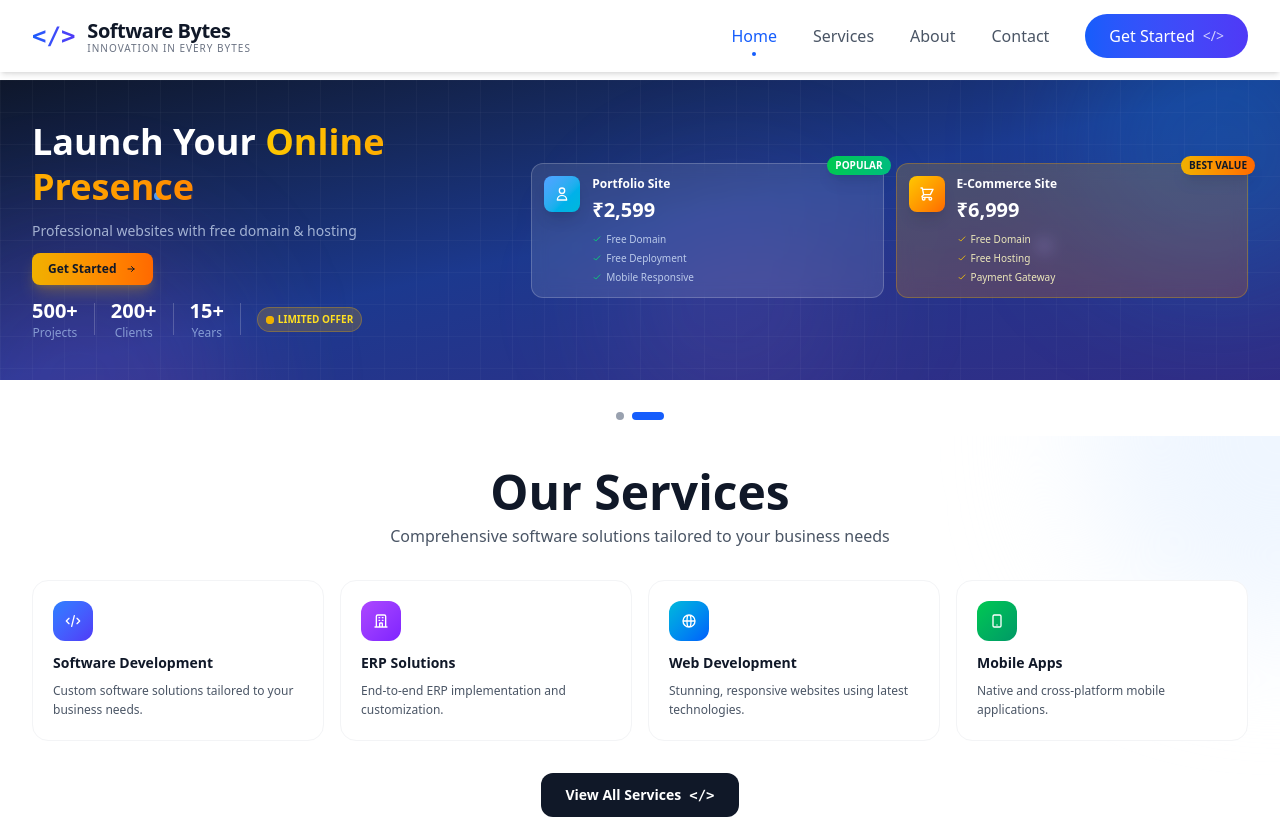
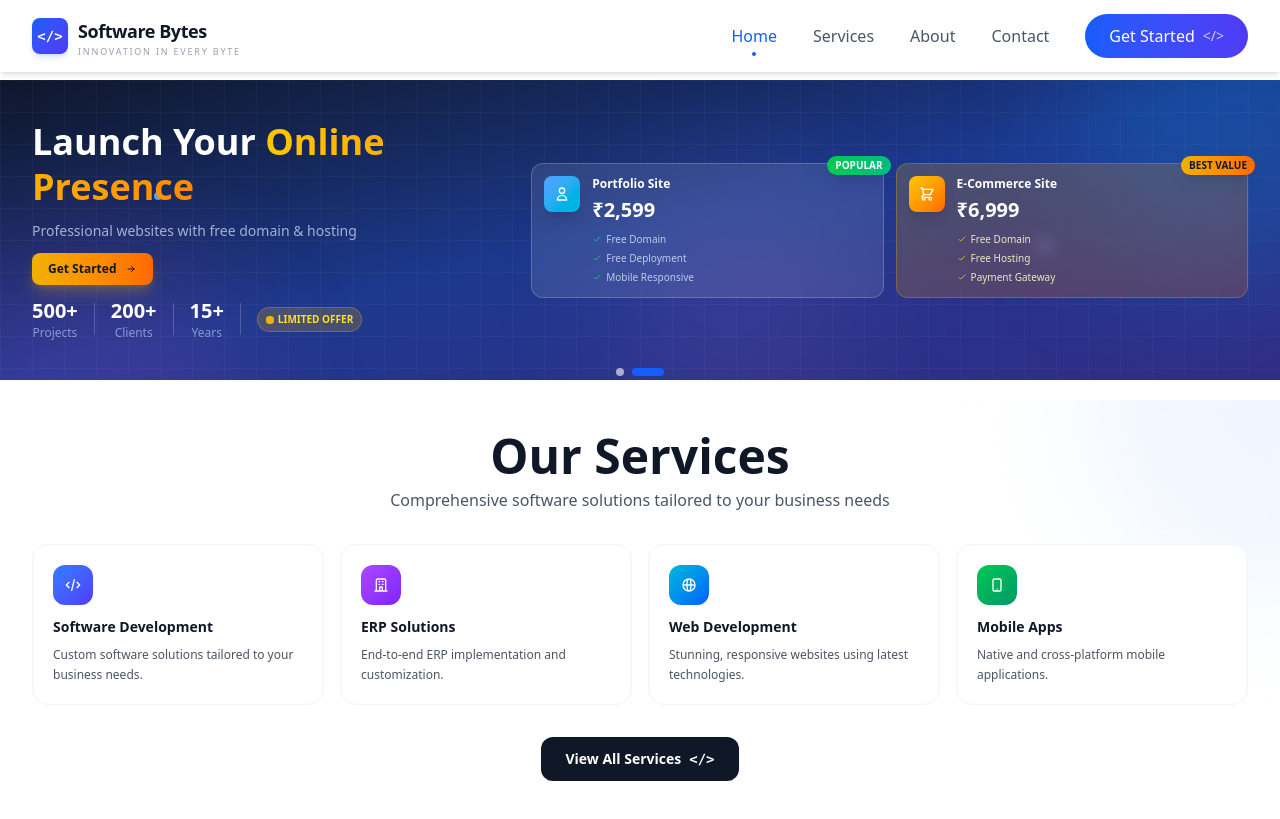
Before and after one commit to nadwivedi/softwarebytes, a React app in the folder frontend/: page / in a window 1280 px wide. Shown: the top 819 px of the page. Built offline with nearby package versions, Linux system fonts and the light colour scheme; the HTML template or start-up script is replaced by a standard one.

Commit message:
imrpove ui

```diff
--- a/frontend/src/components/HeroSlider.jsx
+++ b/frontend/src/components/HeroSlider.jsx
@@ -482,25 +482,15 @@ const HeroSlider = () => {
       </div>
 
       {/* Slide Indicators */}
-      <div className="absolute bottom-4 left-1/2 -translate-x-1/2 flex gap-2 z-10">
+      <div className="absolute bottom-6 left-1/2 -translate-x-1/2 flex gap-2 z-10">
         <button
           onClick={() => setCurrentSlide(0)}
-          className={`h-2 rounded-full transition-all duration-300 ${currentSlide === 0 ? 'w-8 bg-blue-600' : 'w-2 bg-gray-400 hover:bg-gray-500'}`}
+          className={`h-2 rounded-full transition-all duration-300 ${currentSlide === 0 ? 'w-8 bg-blue-600' : 'w-2 bg-white/60 hover:bg-white/80'}`}
         />
         <button
           onClick={() => setCurrentSlide(1)}
-          className={`h-2 rounded-full transition-all duration-300 ${currentSlide === 1 ? 'w-8 bg-blue-600' : 'w-2 bg-gray-400 hover:bg-gray-500'}`}
+          className={`h-2 rounded-full transition-all duration-300 ${currentSlide === 1 ? 'w-8 bg-blue-600' : 'w-2 bg-white/60 hover:bg-white/80'}`}
         />
-      </div>
-
-      {/* Bottom curve */}
-      <div className="mt-0">
-        <svg viewBox="0 0 1440 40" className="w-full h-auto" preserveAspectRatio="none">
-          <path
-            fill="#ffffff"
-            d="M0,20 C360,40 720,0 1080,20 C1260,30 1380,25 1440,20 L1440,40 L0,40 Z"
-          ></path>
-        </svg>
       </div>
     </section>
   );
--- a/frontend/src/components/Navbar.jsx
+++ b/frontend/src/components/Navbar.jsx
@@ -29,15 +29,15 @@ const Navbar = () => {
     }`}>
       <div className="max-w-7xl mx-auto px-4 sm:px-6 lg:px-8">
         <div className="flex justify-between items-center h-18 py-4">
-          <Link to="/" className="flex items-center space-x-3 group">
-            <div className="relative">
-              <span className="text-2xl font-mono font-bold bg-gradient-to-r from-blue-600 to-indigo-600 bg-clip-text text-transparent group-hover:from-indigo-600 group-hover:to-blue-600 transition-all duration-500">
+          <Link to="/" className="flex items-center gap-2.5 group">
+            <div className="relative w-9 h-9 bg-gradient-to-br from-blue-600 to-indigo-600 rounded-lg flex items-center justify-center group-hover:from-indigo-600 group-hover:to-blue-600 transition-all duration-500 shadow-md shadow-blue-500/20">
+              <span className="text-sm font-mono font-bold text-white">
                 &lt;/&gt;
               </span>
             </div>
-            <div className="flex flex-col">
-              <span className="text-xl font-bold text-gray-900 tracking-tight">Software Bytes</span>
-              <span className="text-[10px] text-gray-500 tracking-widest uppercase -mt-1">Innovation in every bytes</span>
+            <div className="flex flex-col leading-none">
+              <span className="text-lg font-bold text-gray-900 tracking-tight">Software Bytes</span>
+              <span className="text-[9px] text-gray-400 tracking-[0.2em] uppercase mt-0.5 font-medium">Innovation in every byte</span>
             </div>
           </Link>
 
```
